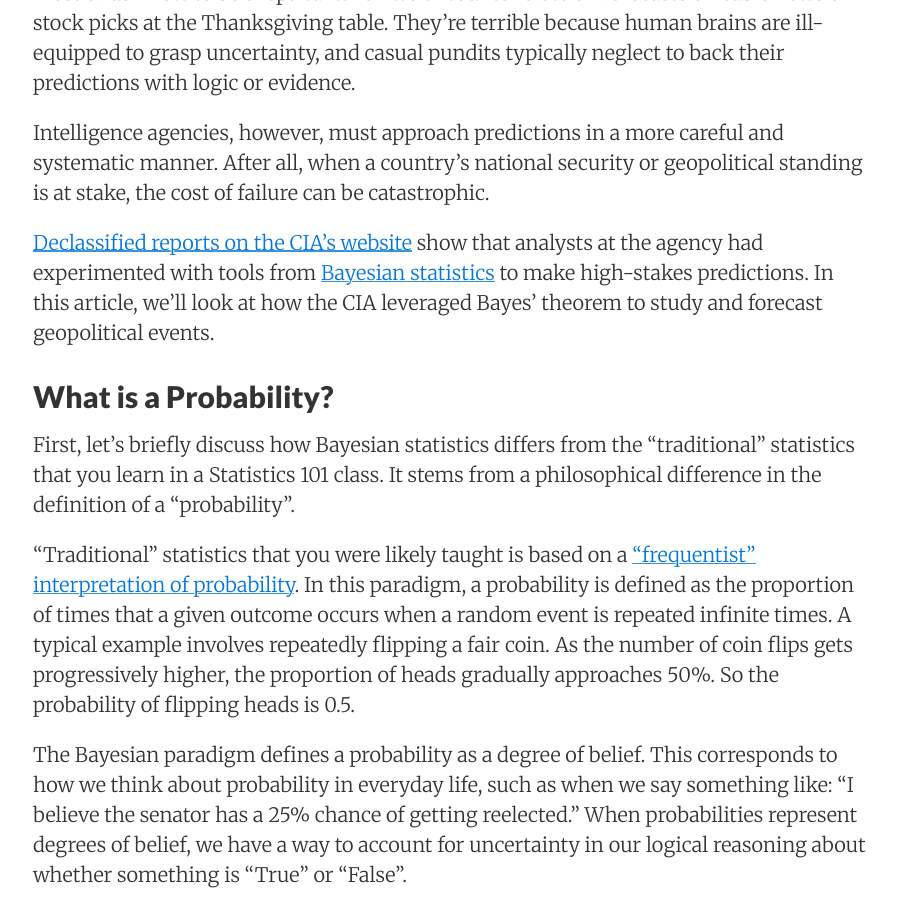
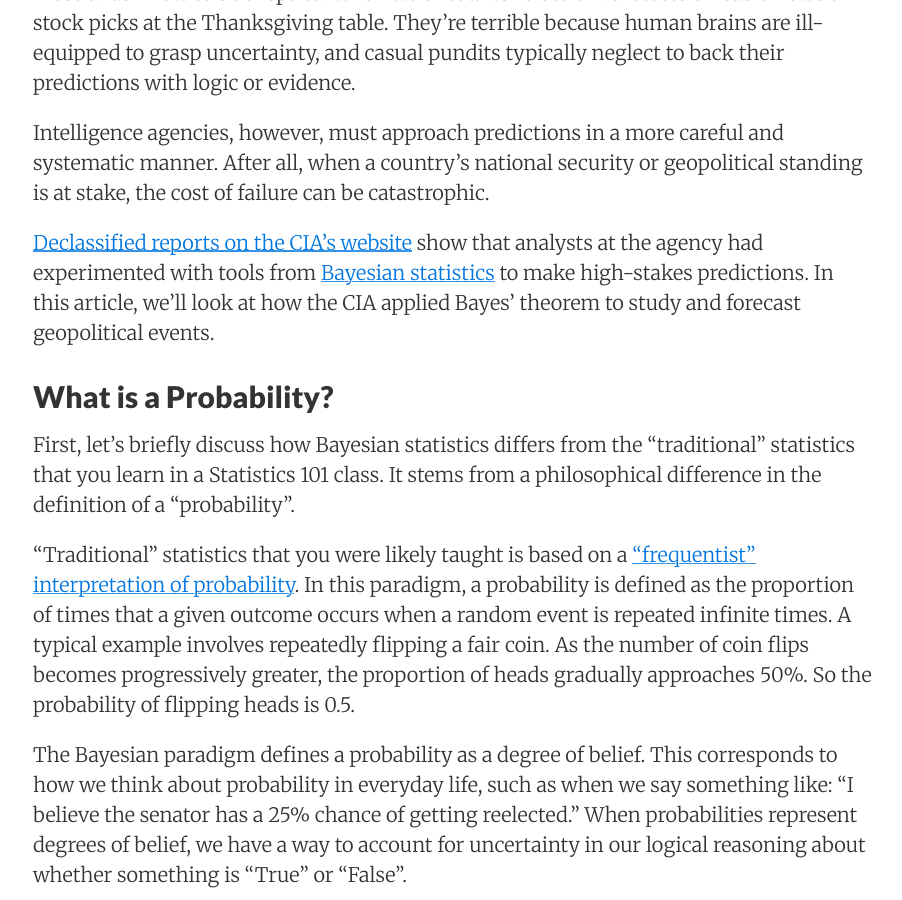
Before and after one commit to sewardlee337/sewardlee337.github.io, a Jekyll site: the page built from blog/_posts/2020-09-26-bayes-theorem-at-the-cia.md, in a window 1280 px wide and 900 px high, scrolled down 958 px. Shown: the whole window, without its empty margins (187-1089 px from the left). Built offline with Jekyll 4.4.1, drawn with Linux system fonts in a browser that asks for light colours; nearby versions of some CDN libraries; formulas are drawn with MathJax 3; some of the changed text lies outside the part shown.

Commit message:
Small edits

```diff
--- a/blog/_posts/2020-09-26-bayes-theorem-at-the-cia.md
+++ b/blog/_posts/2020-09-26-bayes-theorem-at-the-cia.md
@@ -13,13 +13,13 @@ Our daily lives are inundated with predictions about the future, but they usuall
 
 Intelligence agencies, however, must approach predictions in a more careful and systematic manner. After all, when a country's national security or geopolitical standing is at stake, the cost of failure can be catastrophic.
 
-[Declassified reports on the CIA's website](https://www.cia.gov/library/center-for-the-study-of-intelligence/kent-csi) show that analysts at the agency had experimented with tools from [Bayesian statistics](https://en.wikipedia.org/wiki/Bayesian_statistics) to make high-stakes predictions. In this article, we'll look at how the CIA leveraged Bayes' theorem to study and forecast geopolitical events.
+[Declassified reports on the CIA's website](https://www.cia.gov/library/center-for-the-study-of-intelligence/kent-csi) show that analysts at the agency had experimented with tools from [Bayesian statistics](https://en.wikipedia.org/wiki/Bayesian_statistics) to make high-stakes predictions. In this article, we'll look at how the CIA applied Bayes' theorem to study and forecast geopolitical events.
 
 ## What is a Probability?
 
 First, let's briefly discuss how Bayesian statistics differs from the "traditional" statistics that you learn in a Statistics 101 class. It stems from a philosophical difference in the definition of a "probability".
 
-"Traditional" statistics that you were likely taught is based on a ["frequentist" interpretation of probability](https://en.wikipedia.org/wiki/Frequentist_inference). In this paradigm, a probability is defined as the proportion of times that a given outcome occurs when a random event is repeated infinite times. A typical example involves repeatedly flipping a fair coin. As the number of coin flips gets progressively higher, the proportion of heads gradually approaches 50%. So the probability of flipping heads is 0.5.
+"Traditional" statistics that you were likely taught is based on a ["frequentist" interpretation of probability](https://en.wikipedia.org/wiki/Frequentist_inference). In this paradigm, a probability is defined as the proportion of times that a given outcome occurs when a random event is repeated infinite times. A typical example involves repeatedly flipping a fair coin. As the number of coin flips becomes progressively greater, the proportion of heads gradually approaches 50%. So the probability of flipping heads is 0.5.
 
 The Bayesian paradigm defines a probability as a degree of belief. This corresponds to how we think about probability in everyday life, such as when we say something like: "I believe the senator has a 25% chance of getting reelected." When probabilities represent degrees of belief, we have a way to account for uncertainty in our logical reasoning about whether something is "True" or "False".
 
@@ -156,7 +156,7 @@ $$ P(H_2) = 0.3 $$
 
 $$ P(H_3) = 0.6 $$
 
-Discussion about subsequent news that the analyst would have received is highly redacted. Nevertheless, we know that each piece of news in the unredacted report would have been accompanied by likelihoods of the news occurring if the hypotheses above were true. This would have allowed for successive rounds of belief updates using Bayes's theorem, as shown in the following graph:
+Discussion about subsequent news that the analyst would have received is highly redacted. Nevertheless, we know that each piece of news in the unredacted report would have been accompanied by likelihoods of the news occurring if the hypotheses above were true. This would have allowed for successive rounds of belief updates using Bayes' theorem, as shown in the following graph:
 
 <img src = "/assets/images/korean-war-bayes.png">
 
```
